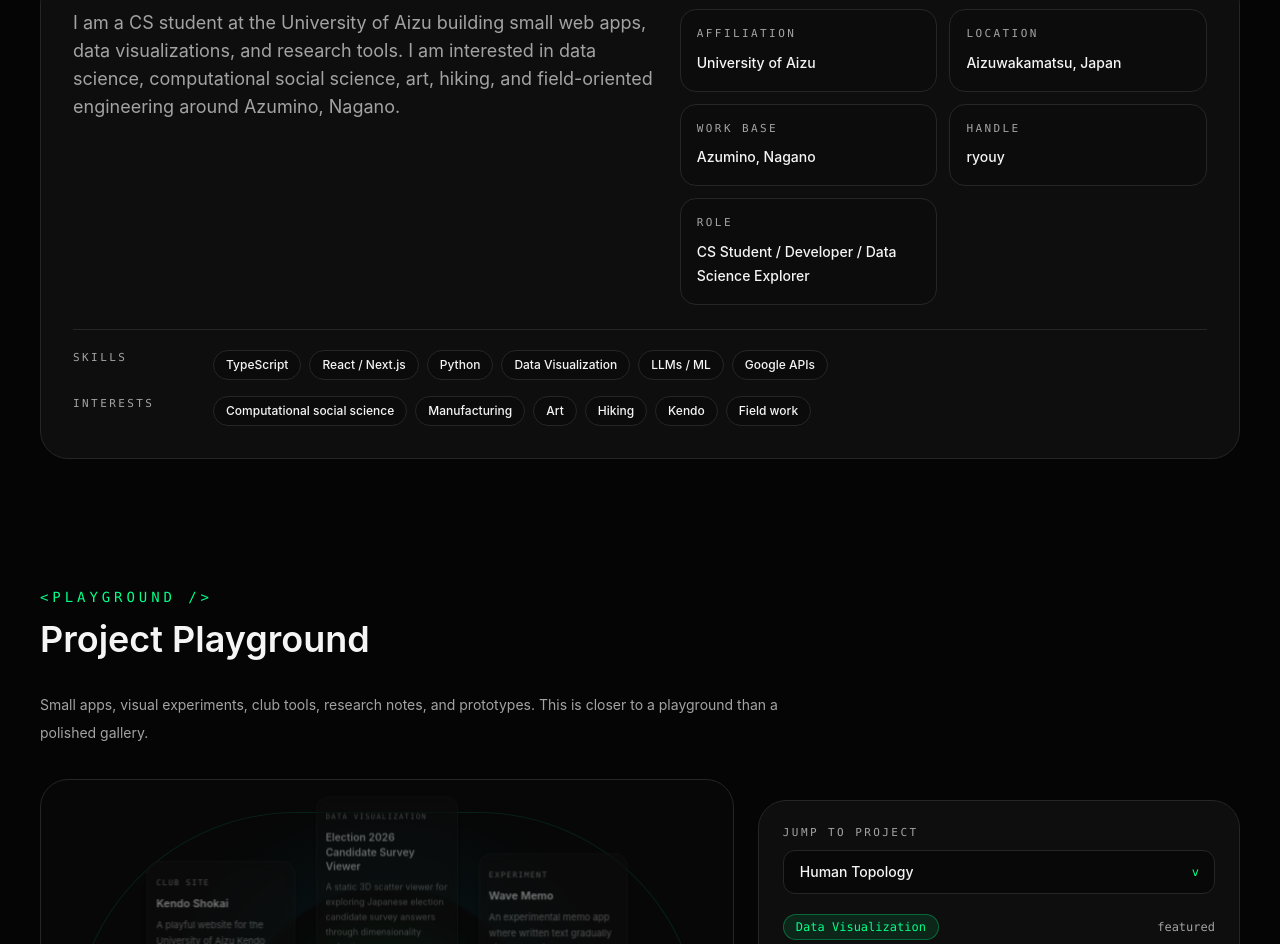
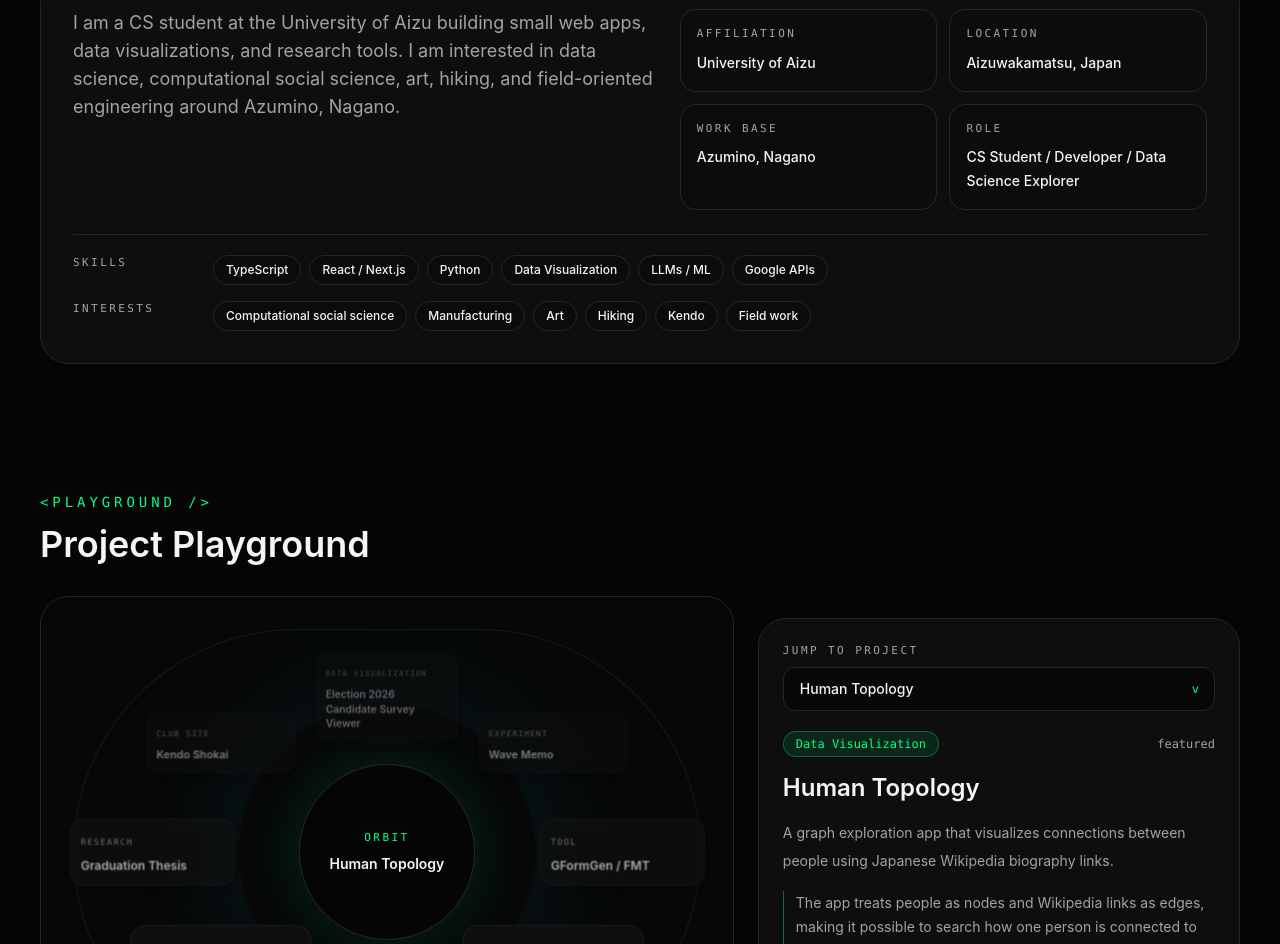
Before and after one commit to ryouy/profile, a Next.js app: page / in a window 1280 px wide. Shown: the part 848-1792 px from the top of the page. Built offline with nearby package versions, Linux system fonts and the light colour scheme.

Commit message:
Tighten profile and project orbit

```diff
--- a/src/components/Profile.tsx
+++ b/src/components/Profile.tsx
@@ -6,7 +6,6 @@ const facts = [
   ["Affiliation", profile.affiliation],
   ["Location", profile.location],
   ["Work base", profile.workBase],
-  ["Handle", profile.username],
   ["Role", profile.role],
 ];
 
--- a/src/components/Projects.tsx
+++ b/src/components/Projects.tsx
@@ -137,10 +137,6 @@ export function Projects() {
   return (
     <section id="projects" className="py-16 sm:py-20">
       <SectionHeader eyebrow="<playground />" title="Project Playground" />
-      <div className="mb-8 max-w-3xl text-sm leading-7 text-muted">
-        Small apps, visual experiments, club tools, research notes, and prototypes. This is closer to a
-        playground than a polished gallery.
-      </div>
 
       <div className="grid gap-6 lg:grid-cols-[1.18fr_0.82fr] lg:items-center">
         <div
@@ -232,7 +228,6 @@ export function Projects() {
               >
                 <span className="font-mono text-[10px] uppercase tracking-[0.16em] text-muted">{project.category}</span>
                 <span className="mt-2 block text-sm font-semibold leading-5 text-text">{project.title}</span>
-                <span className="mt-2 line-clamp-2 block text-xs leading-5 text-muted">{project.description}</span>
               </button>
             );
           })}
```
